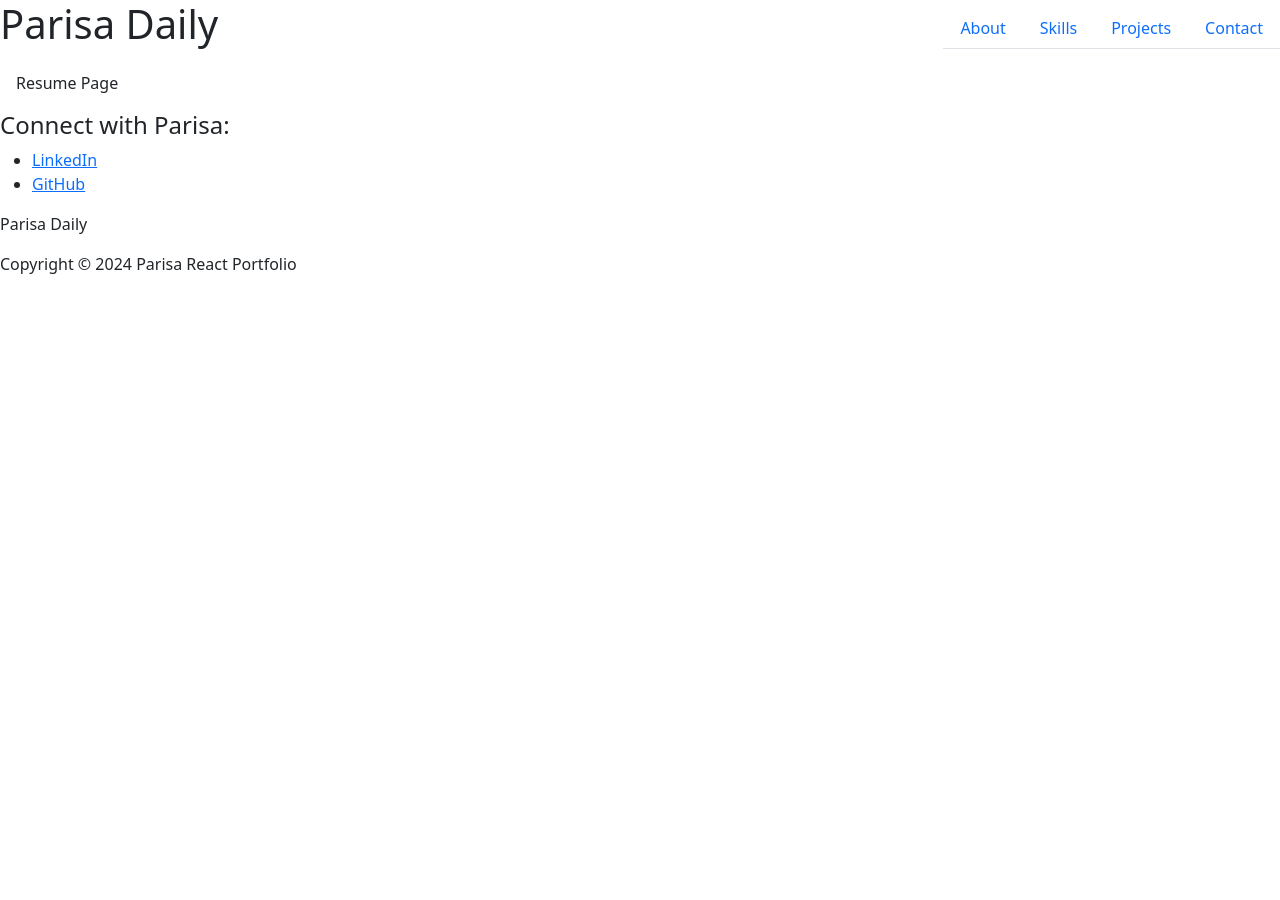
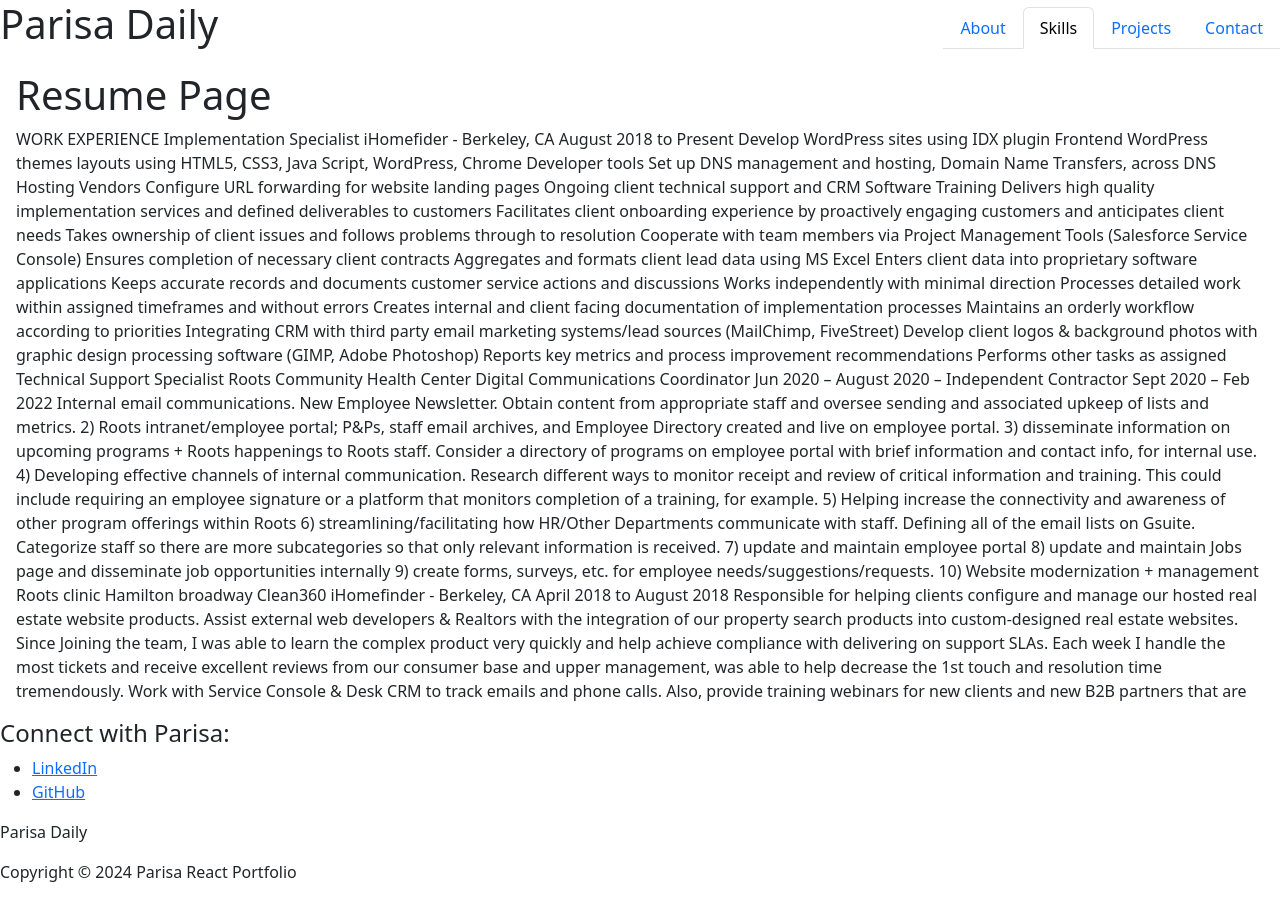
Before and after one commit to pada2024/Parisa-React-Portfolio, a React (Vite) app: page /Resume in a window 1280 px wide. Before the commit the page ends 800 px from the top, so only its background shows below. Built offline with nearby package versions, Linux system fonts and the light colour scheme.

Commit message:
fixed skills page so resume would show and added made sure all of my links were redireting approapriately

```diff
--- a/navTabs.css
+++ /dev/null
@@ -1,4 +0,0 @@
-/* navTabs.css */
-.nav-tabs-bg {
-    background-color: #5d0cff; /* Replace with your desired color */
-  }
--- a/src/components/NavTabs.jsx
+++ b/src/components/NavTabs.jsx
@@ -16,8 +16,8 @@ function NavTabs() {
       </li>
       <li className="nav-item">
         <Link
-          to="/Skills"
-          className={currentPage === '/Skills' ? 'nav-link active' : 'nav-link'}
+          to="/Resume"
+          className={currentPage === '/Resume' ? 'nav-link active' : 'nav-link'}
         >
           Skills
         </Link>
--- a/src/components/Resume.jsx
+++ b/src/components/Resume.jsx
@@ -1,5 +1,72 @@
 export default function Resume(){
     return <p>
-        Resume Page
+       <h1>Resume Page</h1>
+       <body>
+       WORK EXPERIENCE
+Implementation Specialist
+iHomefider - Berkeley, CA
+August 2018 to Present
+Develop WordPress sites using IDX plugin
+Frontend WordPress themes layouts using HTML5, CSS3, Java Script, WordPress, Chrome Developer tools
+Set up DNS management and hosting, Domain Name Transfers, across DNS Hosting Vendors
+Configure URL forwarding for website landing pages
+Ongoing client technical support and CRM Software Training
+Delivers high quality implementation services and defined deliverables to customers
+Facilitates client onboarding experience by proactively engaging customers and anticipates client needs Takes ownership
+of client issues and follows problems through to resolution
+Cooperate with team members via Project Management Tools (Salesforce Service Console)
+Ensures completion of necessary client contracts
+Aggregates and formats client lead data using MS Excel
+Enters client data into proprietary software applications
+Keeps accurate records and documents customer service actions and discussions
+Works independently with minimal direction
+Processes detailed work within assigned timeframes and without errors
+Creates internal and client facing documentation of implementation processes
+Maintains an orderly workflow according to priorities
+Integrating CRM with third party email marketing systems/lead sources (MailChimp, FiveStreet)
+Develop client logos & background photos with graphic design processing software (GIMP, Adobe Photoshop)
+Reports key metrics and process improvement recommendations
+Performs other tasks as assigned
+Technical Support Specialist
+
+Roots Community Health Center
+Digital Communications Coordinator
+Jun 2020 – August 2020 – Independent Contractor
+Sept 2020 – Feb 2022
+
+Internal email communications. New Employee Newsletter. Obtain content from appropriate staff and oversee sending and associated upkeep of lists and metrics.
+
+2) Roots intranet/employee portal; P&Ps, staff email archives, and Employee Directory created and live on employee portal.
+
+3) disseminate information on upcoming programs + Roots happenings to Roots staff. Consider a directory of programs on employee portal with brief information and contact info, for internal use.
+
+4) Developing effective channels of internal communication. Research different ways to monitor receipt and review of critical information and training. This could include requiring an employee signature or a platform that monitors completion of a training, for example.
+
+5) Helping increase the connectivity and awareness of other program offerings within Roots
+
+6) streamlining/facilitating how HR/Other Departments communicate with staff. Defining all of the email lists on Gsuite. Categorize staff so there are more subcategories so that only relevant information is received.
+
+7) update and maintain employee portal
+
+8) update and maintain Jobs page and disseminate job opportunities internally
+
+9) create forms, surveys, etc. for employee needs/suggestions/requests.
+
+10) Website modernization + management
+Roots clinic
+Hamilton broadway
+Clean360
+
+
+iHomefinder - Berkeley, CA
+April 2018 to August 2018
+Responsible for helping clients configure and manage our hosted real estate website products. Assist external web
+developers & Realtors with the integration of our property search products into custom-designed real estate websites. Since
+Joining the team, I was able to learn the complex product very quickly and help achieve compliance with delivering on
+support SLAs. Each week I handle the most tickets and receive excellent reviews from our consumer base and upper
+management, was able to help decrease the 1st touch and resolution time tremendously. Work with Service Console &
+Desk CRM to track emails and phone calls. Also, provide training webinars for new clients and new B2B partners that are
+
+       </body>
     </p>
 }
```
